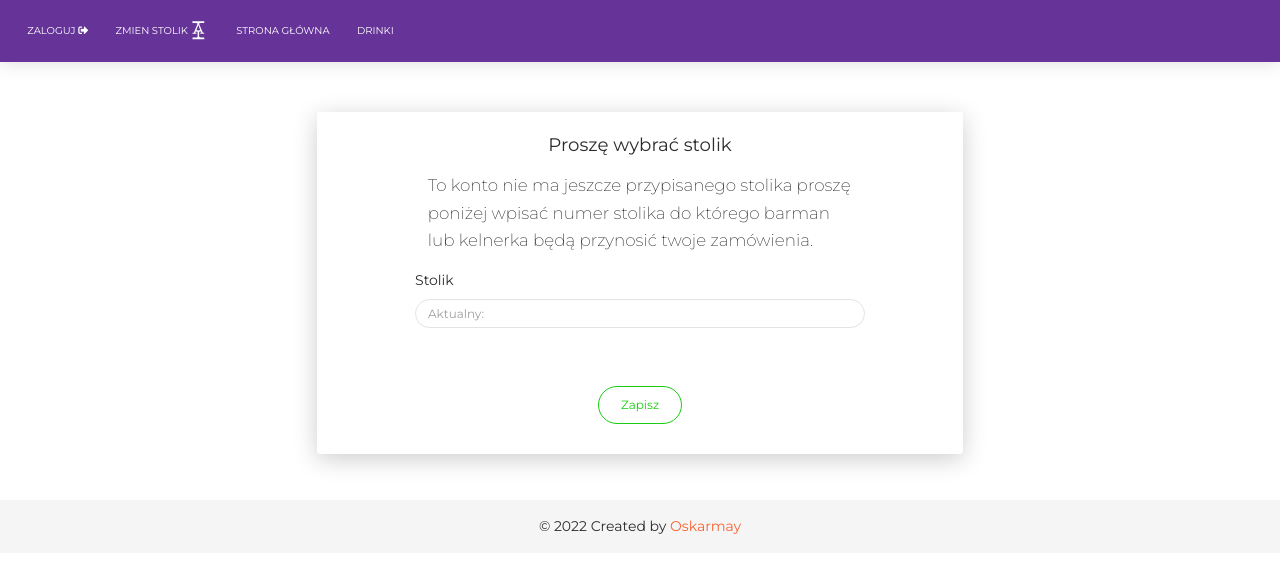
After one commit to oskarmay/Bartender_Assistant, a Django app: page /customer/set_table in a window 1280 px wide. The commit adds this page. Shown: the top 573 px of the page. Run offline with Django 3.2, Linux system fonts and the light colour scheme; some libraries are stand-ins or nearby versions.

Commit message:
redirect customer account to set_table if its first login; better extend in change_password view; changes in change_password template;

```diff
--- a/core/rules.py
+++ b/core/rules.py
@@ -3,17 +3,17 @@ import rules
 
 @rules.predicate
 def is_bartender(user):
-    return user.is_bartender()
+    return user.is_bartender
 
 
 @rules.predicate
 def is_waiter(user):
-    return user.is_waiter()
+    return user.is_waiter
 
 
 @rules.predicate
 def is_customer(user):
-    return user.is_customer()
+    return user.is_customer
 
 
 is_in_staff = is_bartender | is_waiter
--- a/customer/urls.py
+++ b/customer/urls.py
@@ -1,6 +1,6 @@
 from django.urls import path
 
-from customer.views import HomeView
+from customer.views import HomeView, DrinkListView, SetTable
 
 app_name = "customer"
 urlpatterns = [
@@ -9,4 +9,14 @@ urlpatterns = [
         HomeView.as_view(),
         name="home",
     ),
+    path(
+        "set_table",
+        SetTable.as_view(),
+        name="set_table",
+    ),
+    path(
+        "drink_list",
+        DrinkListView.as_view(),
+        name="drink_list",
+    ),
 ]
--- a/customer/views.py
+++ b/customer/views.py
@@ -1,7 +1,53 @@
-from django.views.generic import TemplateView
+from django.shortcuts import redirect
+from django.urls import reverse_lazy
+from django.views.generic import (
+    DeleteView,
+    DetailView,
+    ListView,
+    TemplateView,
+    UpdateView,
+)
 from rules.contrib.views import PermissionRequiredMixin
+
+from core.models import Drink, User
 
 
 class HomeView(PermissionRequiredMixin, TemplateView):
+    """View of customer homepage."""
+
     permission_required = "customer"
     template_name = "customer/home.html"
+
+
+class SetTable(PermissionRequiredMixin, TemplateView):
+    """View of setting up customer table."""
+
+    permission_required = "customer"
+    template_name = "customer/set_table.html"
+
+    def post(self, request):
+        if "save_table" in self.request.POST:
+            table = self.request.POST.get("table")
+            user = User.objects.get(pk=self.request.user.id)
+            user.customer_table = table
+            user.save()
+        return redirect(reverse_lazy("customer:home"))
+
+
+class DrinkListView(PermissionRequiredMixin, ListView):
+    """View of drink list."""
+
+    permission_required = "customer"
+    template_name = "customer/drink/list_drink.html"
+    context_object_name = "drinks"
+
+    def get_queryset(self):
+        """Prefetch related field of drink object (reduced sql)."""
+        return (
+            Drink.objects.all()
+            .order_by("type", "name")
+            .prefetch_related(
+                "ingredient_needed", "ingredient_needed__storage_ingredient"
+            )
+            # .filter(is_possible_to_make=True)  # TODO uncomment after creating small db
+        )
--- a/templates/core/base.html
+++ b/templates/core/base.html
@@ -55,18 +55,17 @@
     <div class="collapse navbar-collapse justify-content-en" id="navbarSupportedContent"
          style="background: rebeccapurple">
       <div class="justify-content-between">
-        <ul class="navbar-nav">
+        <ul class="navbar-nav align-items-center">
           {% if not request.user.is_authenticated %}
             <li class="nav-item">
               <a class="nav-link" href="{% url 'core:login' %}">Zaloguj <i class="fa fa-sign-out-alt"></i></a>
             </li>
-          {% endif %}
-          {% if request.user.is_authenticated %}
+          {% else %}
             <li class="nav-item m-auto">
-              <a class="nav-item">
-                <div class="row nav-item">Aplikacja: {{ request.user.get_role_display }}          </div>
-                <div class="row nav-item">Użytkownik: {{ request.user.name }}as
-                </div>
+              <a class="nav-item">Aplikacja: {{ request.user.get_role_display }}<br>Użytkownik: {{ request.user.username }}
+                {% if request.user.is_customer %}
+                  <br>Stolik: {{ request.user.customer_table }}
+                {% endif %}
               </a>
             </li>
             <li class="nav-item">
@@ -94,7 +93,7 @@
 
 
 <!-- Block Content -->
-<div class="container-fluid pt-4">
+<div class="container-fluid pt-5">
   <div class="row">
     <div class="col-12 col-lg-11 mx-auto c-body px-5 py-3">
       {% block content %}{% endblock %}
--- a/templates/customer/base.html
+++ b/templates/customer/base.html
@@ -1,6 +1,12 @@
 {% extends "core/base.html" %}
 {% block navbar %}
   <li class="nav-item">
+    <a class="nav-link" href="{% url 'customer:set_table' %}">Zmien stolik<i class="fab fa-acquisitions-incorporated"></i></a>
+  </li>
+  <li class="nav-item">
     <a class="nav-link" href="{% url 'customer:home' %}">Strona główna</a>
   </li>
+  <li class="nav-item">
+    <a class="nav-link" href="{% url 'customer:drink_list' %}">Drinki</a>
+  </li>
 {% endblock %}
--- a/templates/customer/home.html
+++ b/templates/customer/home.html
@@ -1,11 +1,6 @@
 {% extends "customer/base.html" %}
 {% load static %}
 {% block title %}Strona główna - bartender{% endblock %}
-{% block navbar %}
-  <li class="nav-item">
-    <a class="nav-link" href="{% url 'bartender:home' %}">Strona główna</a>
-  </li>
-{% endblock %}
 
 {% block content %}
   <div class="row">
--- /dev/null
+++ b/templates/customer/set_table.html
@@ -0,0 +1,37 @@
+{% extends "customer/base.html" %}
+{% load static %}
+{% block title %}Wybierz Stolik{% endblock %}
+
+{% block content %}
+  <div class="row">
+    <div class="card col-lg-7 col-12 mx-auto">
+      <div class="card-body">
+        <form method="post" id="table_form">
+          {% csrf_token %}
+          <div class="row">
+            <div class="col-lg-9 col-11 mx-auto">
+              <h5 class="text-center">Proszę wybrać stolik</h5>
+              {% if not request.user.customer_table %}
+                <p>
+                  To konto nie ma jeszcze przypisanego stolika
+                  proszę poniżej wpisać numer stolika do którego barman
+                  lub kelnerka będą przynosić twoje zamówienia.
+                </p>
+              {% else %}
+                <p>Chyba się przesiadłeś, jeżeli nie to otworzyłeś tą stronę przypadkowo :)</p>
+              {% endif %}
+            </div>
+          </div>
+          <div class="form- col-lg-10 col-11 mx-auto">
+            <label for="table">Stolik</label>
+            <input id="table" name="table" type="text" class="form-control"
+                   placeholder="Aktualny: {{ request.user.customer_table }}">
+          </div>
+          <div class="row col-lg-10 mx-auto mt-5 justify-content-center">
+            <button class="btn btn-outline-success btn-round" type="submit" name="save_table">Zapisz</button>
+          </div>
+        </form>
+      </div>
+    </div>
+  </div>
+{% endblock %}
```
Also changed, not shown: core/views.py (+12 -0 lines), templates/core/change_password.html (+9 -5 lines), templates/customer/drink/list_drink.html (added, +45 -0 lines).
